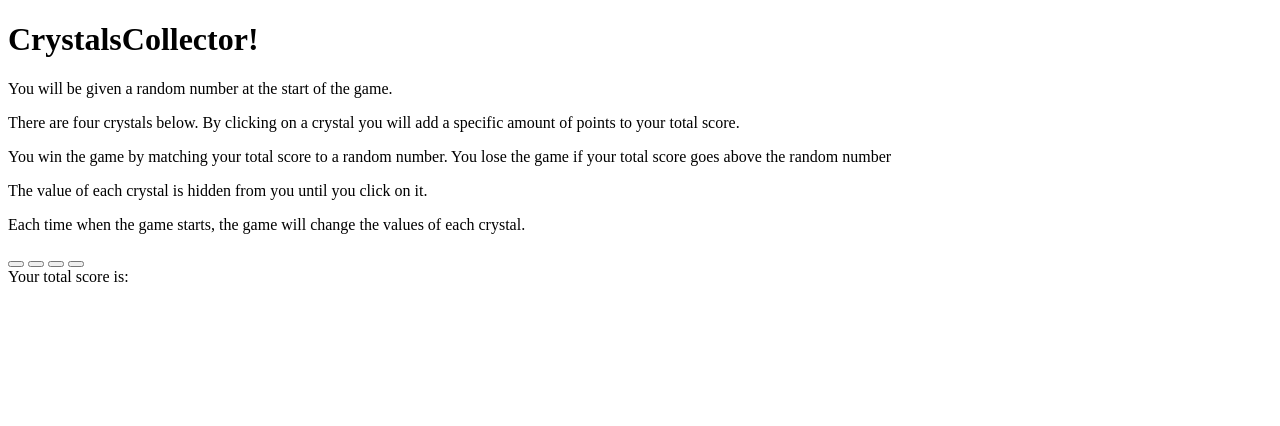
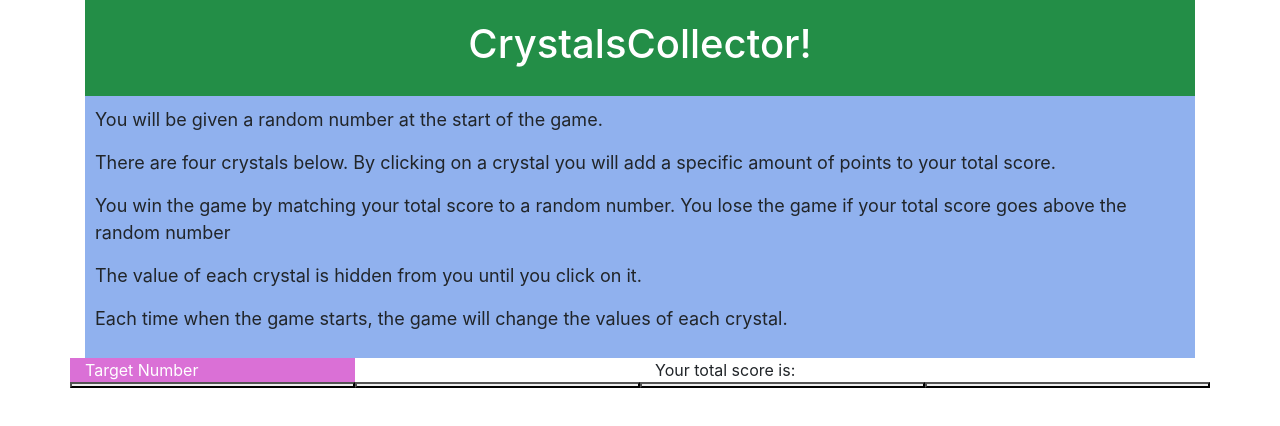
Before and after one commit to R-T-3/unit-4-game, a plain HTML site: page index.html in a window 1280 px wide. Drawn offline with nearby package versions, Linux system fonts and the light colour scheme.

Commit message:
updated html and initiated css

```diff
--- a/assets/css/style.css
+++ b/assets/css/style.css
@@ -0,0 +1,24 @@
+body {
+    background-image: url("assets\images\light-grey-terrazzo.png") no-repeat center center fixed;
+    min-height: 100%;
+    min-width: 100%;
+    display: block;
+}
+header {
+    background-color: rgb(35, 142, 71);
+    color: rgb(255, 255, 255);
+    position: absolute center;
+    text-align: center;
+    padding: 20px;
+}
+#instructions {
+    background-color: rgb(144, 177, 238);
+    font-size: 18px;
+    padding: 10px;
+}
+#randomNum {
+    background: orchid;
+    color: white;
+    font: 18px;
+
+}
--- a/index.html
+++ b/index.html
@@ -5,9 +5,21 @@
     <meta name="viewport" content="width=device-width, initial-scale=1.0">
     <meta http-equiv="X-UA-Compatible" content="ie=edge">
     <title>Crystal Collector</title>
+
+    <link rel="stylesheet" href="assets\css\style.css">
+    <script src="https://cdnjs.cloudflare.com/ajax/libs/jquery/3.2.1/jquery.min.js"></script>
+    <link rel="stylesheet" href="https://maxcdn.bootstrapcdn.com/bootstrap/4.0.0/css/bootstrap.min.css">
+
 </head>
 <body>
-  <header><h1>CrystalsCollector!</h1></header>
+  <div class="container">
+  <div class="row">
+    <div class="col-lg-12">
+    <header>
+    <h1>CrystalsCollector!</h1>
+    </header>
+    </div>
+  </div>
   <div id="instructions">
       <p>You will be given a random number at the start of the game.</p>
       <p>There are four crystals below.  By clicking on a crystal you will add a specific amount of points to your total score.</p>
@@ -15,17 +27,20 @@
       <p>The value of each crystal is hidden from you until you click on it.</p>
       <p>Each time when the game starts, the game will change the values of each crystal.</p>
   </div>
-  <div id="randomNum"></div>
-  <div id="winsLosses"></div>
-  <div id="crystalImages">
-      <button id="crystal1"></button>
-      <button id="crystal2"></button>
-      <button id="crystal3"></button>
-      <button id="crystal4"></button>
+  <div class="row">
+    <div class="col-sm-3" id="randomNum">Target Number</div>
+    <div class="col-sm-3" id="winsLosses"></div>
+    <div class="col-sm-3" id="score">Your total score is:</div>
+    <div class="col-sm-3" id="totalScore"></div>
   </div>
-  <div id="score">Your total score is:</div>
-  <br>
-  <div id="totalScore"></div>
+  <div class="row" id="crystalImages">
+      <button class="col-sm-3" id="crystal1"></button>
+      <button class="col-sm-3" id="crystal2"></button>
+      <button class="col-sm-3" id="crystal3"></button>
+      <button class="col-sm-3" id="crystal4"></button>
+  </div>
+
+  </div>
 
 
 </body>
```
Also changed, not shown: assets/images/light-grey-terrazzo.png (added).
